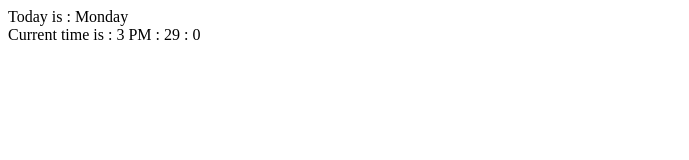
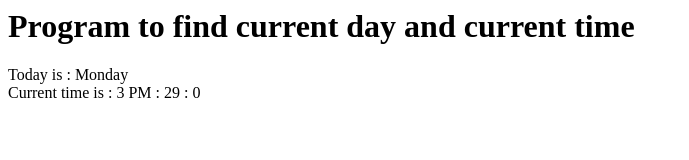
Before and after one commit to AgalyaY/Js-Assignment, a plain HTML site: page Day 2-Assignment 1.html in a window 1280 px wide. Shown: the whole page, without its empty margins (0-689 px from the left). Drawn offline with Linux system fonts and the light colour scheme.

Commit message:
Update Day 2-Assignment 1.html

```diff
--- a/Day 2-Assignment 1.html
+++ b/Day 2-Assignment 1.html
@@ -3,6 +3,7 @@
         <title>Js Assignment</title>
     </head>
     <body>
+        <h1>Program to find current day and current time</h1>
         <script type="text/javascript">
             var myDate = new Date();
             var myDay = myDate.getDay();
```
